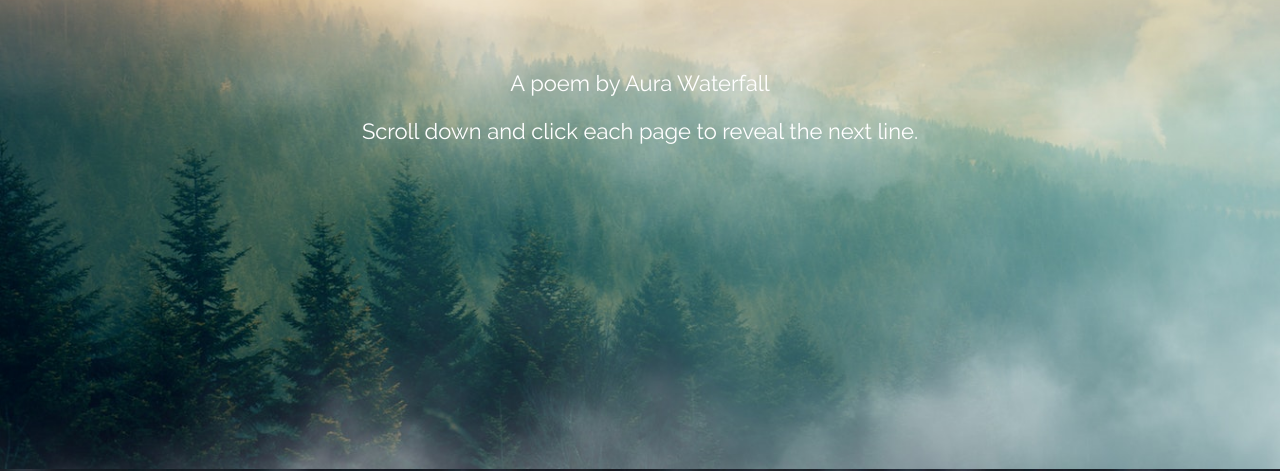
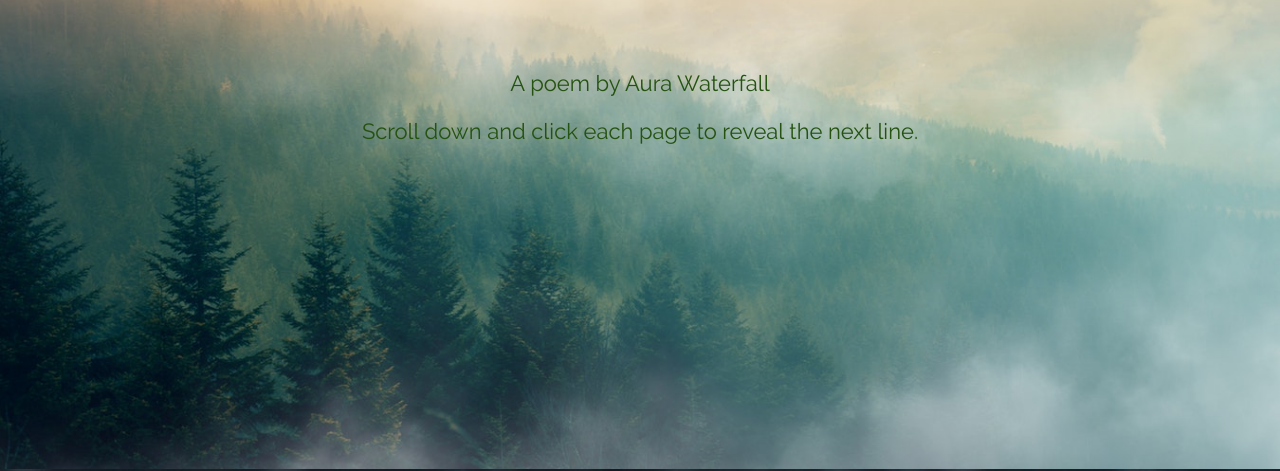
Before and after one commit to aura-waterfall/aura-waterfall.github.io, a plain HTML site: page page2.html in a window 1280 px wide. Shown: the part 331-802 px from the top of the page. Drawn offline with Linux system fonts and the light colour scheme.

```diff
--- a/page2.html
+++ b/page2.html
@@ -132,8 +132,8 @@
                 <br />
                 <div style = "font-family:  myFirstFont; text-align: center;color: #FFFFFF;" id="content-inner;">
                     <h2 id = "typehere" style = "font-family:  myFirstFont; font-size: 7em;">Silence</h2>
-                    <p style = "font-size: 22px;">A poem by Aura Waterfall</p>
-                    <p style = "font-size: 22px;">Scroll down and click each page to reveal the next line.</p>
+                    <p style = "font-size: 22px;color:#255211;">A poem by Aura Waterfall</p>
+                    <p style = "font-size: 22px;color:#255211;">Scroll down and click each page to reveal the next line.</p>
 				</div>
             </div>
     </div>
@@ -149,7 +149,7 @@
         <br />
         <br />
         <br />
-        <h2  id = "typehere2" style = "font-family: mySecondFont; color: #031217; text-align: center;"></h2>
+        <h2  id = "typehere2" style = "font-family: mySecondFont; color: white; text-align: center;"></h2>
     </div>
     <div onclick = "type3()"id = "bg3">
         <br />
```
